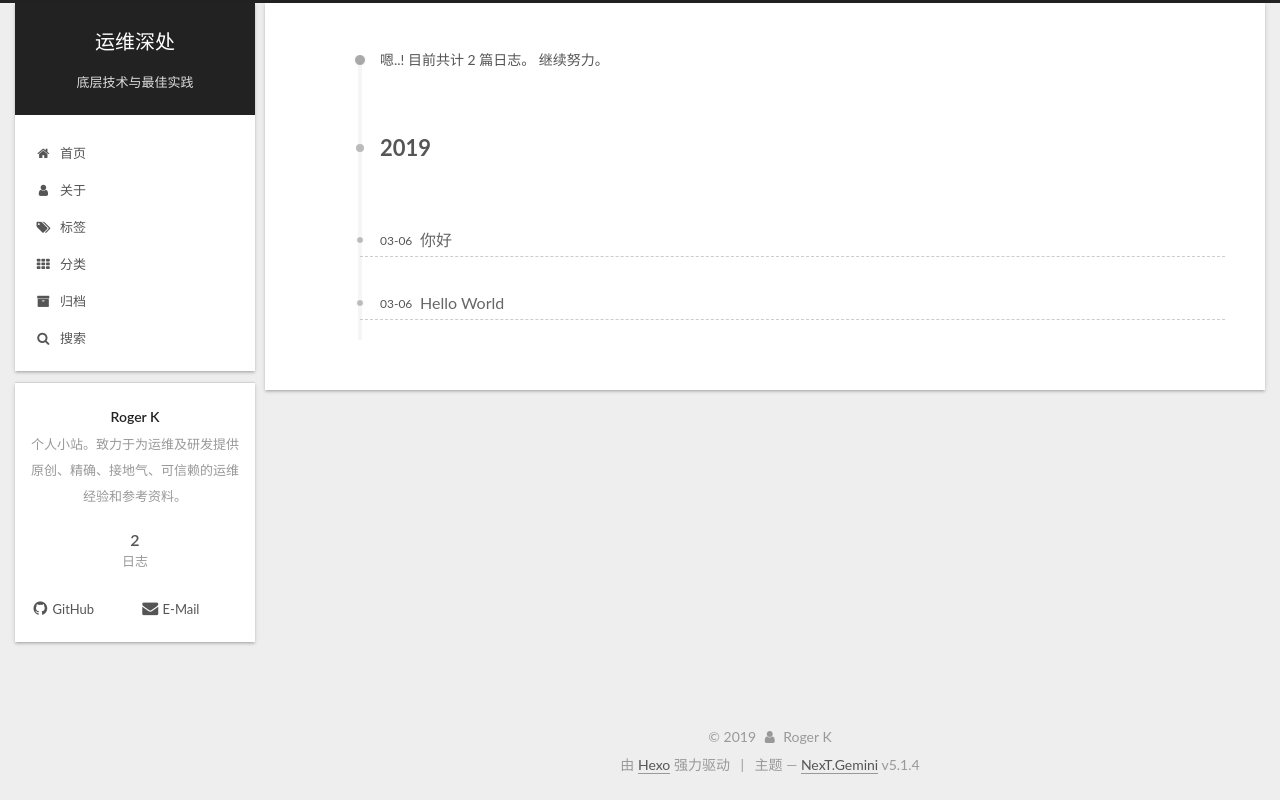
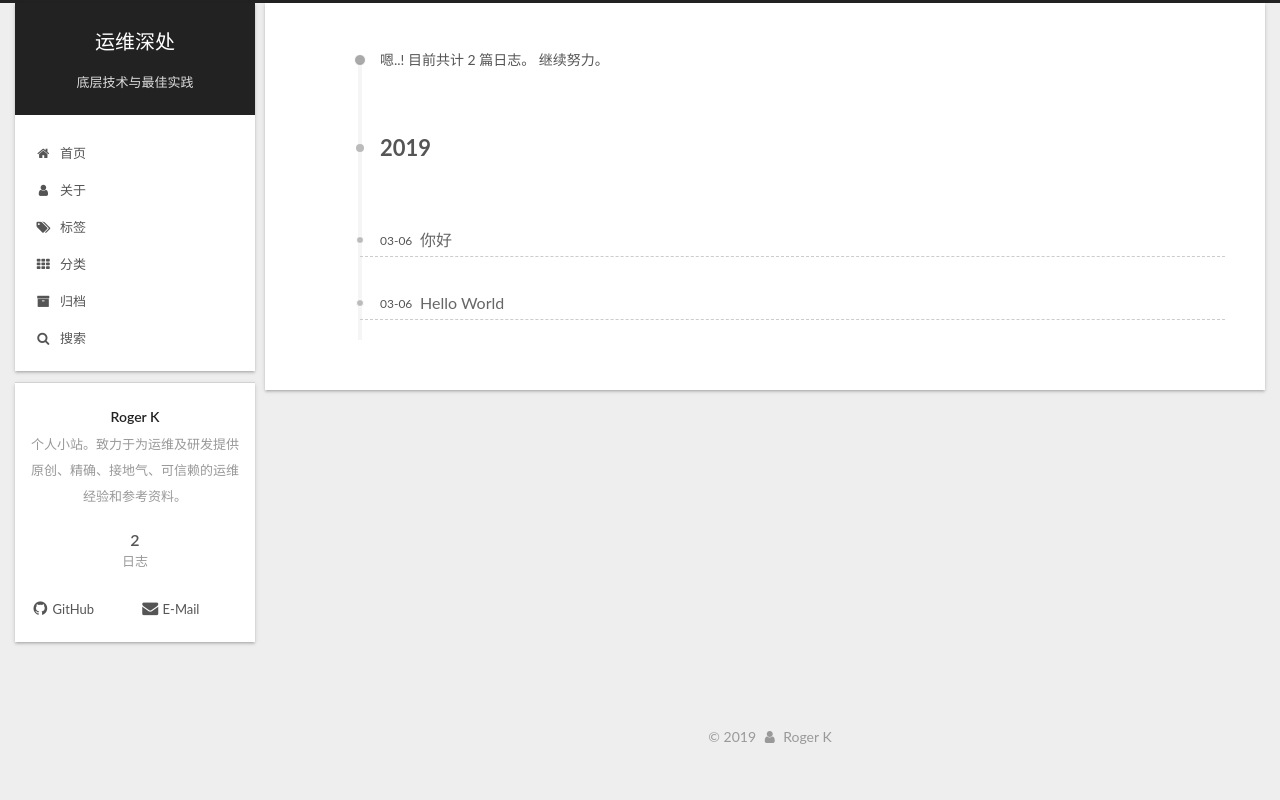
Before and after one commit to zw1m/zw1m.github.io, a plain HTML site: page archives/index.html in a window 1280 px wide. Drawn offline with Linux system fonts and the light colour scheme.

Commit message:
Site updated: 2019-03-12 14:21:39

```diff
--- a/archives/index.html
+++ b/archives/index.html
@@ -490,15 +490,9 @@
 </div>
 
 
-  <div class="powered-by">由 <a class="theme-link" target="_blank" href="https://hexo.io">Hexo</a> 强力驱动</div>
 
 
 
-  <span class="post-meta-divider">|</span>
-
-
-
-  <div class="theme-info">主题 &mdash; <a class="theme-link" target="_blank" href="https://github.com/iissnan/hexo-theme-next">NexT.Gemini</a> v5.1.4</div>
 
 
 
--- a/css/main.css
+++ b/css/main.css
@@ -1823,7 +1823,7 @@ pre .javascript .function {
   width: 4px;
   height: 4px;
   border-radius: 50%;
-  background: #fcff5c;
+  background: #e2ffff;
 }
 .links-of-blogroll {
   font-size: 13px;
```
Also changed, not shown: 2019/03/hello-world/index.html (+0 -6 lines), 2019/03/你好/index.html (+0 -6 lines), archives/2019/03/index.html (+0 -6 lines), archives/2019/index.html (+0 -6 lines), index.html (+0 -6 lines).
